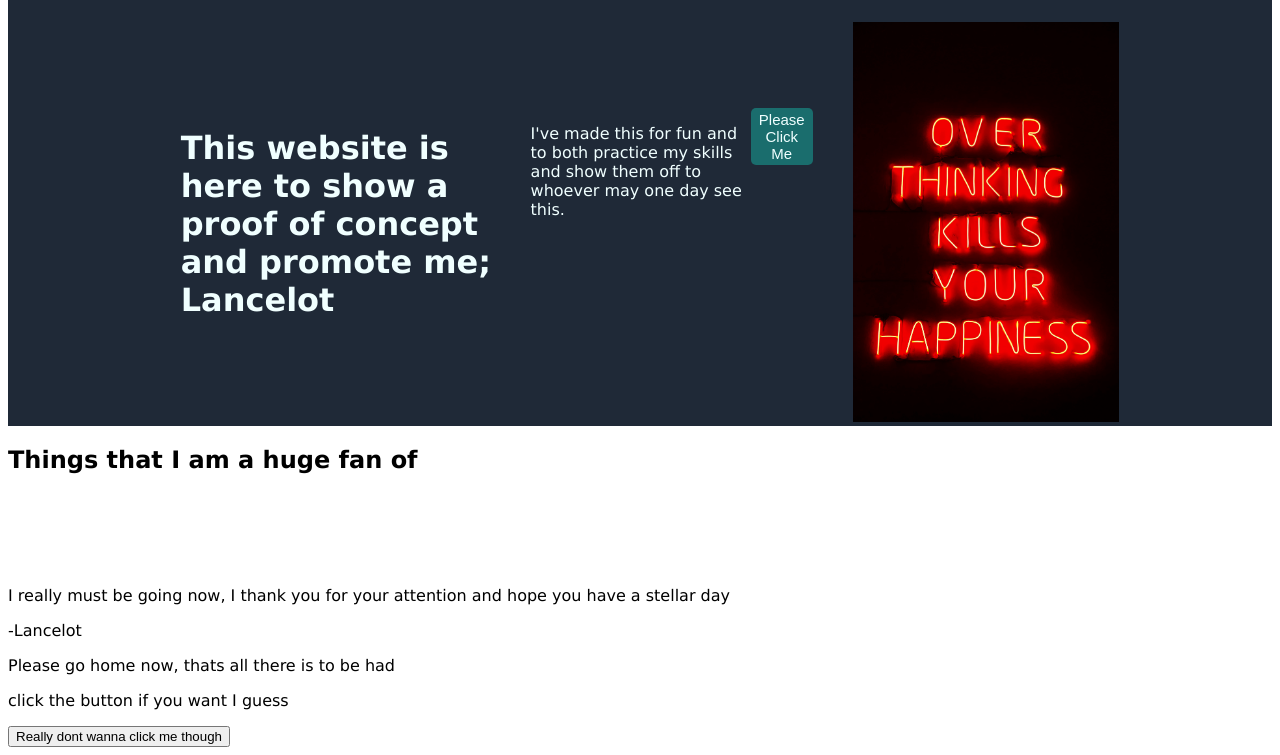
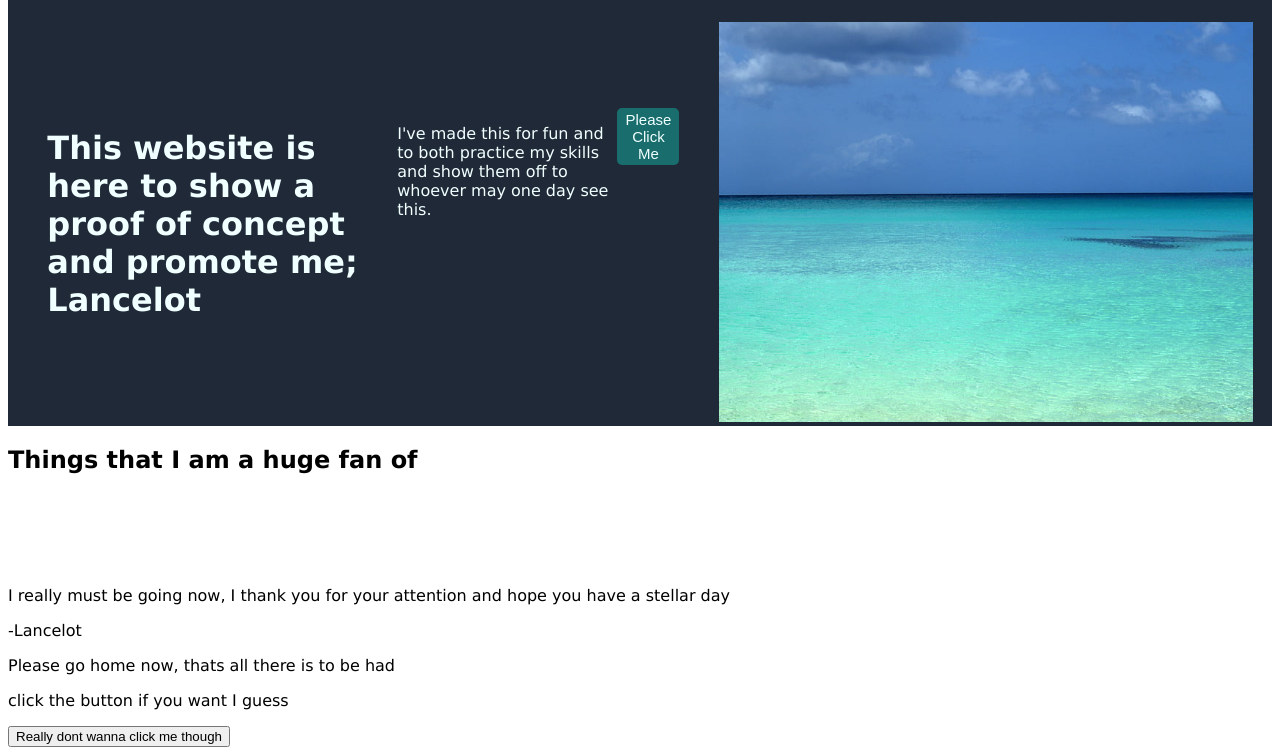
Before and after one commit to lancekraft7/landing_page, a plain HTML site: page index.html in a window 1280 px wide. Shown: the part 69-824 px from the top of the page. Drawn offline with Linux system fonts and the light colour scheme.

Commit message:
changed picture

```diff
--- a/index.html
+++ b/index.html
@@ -26,7 +26,7 @@
 
         </div>
         <div class="oneright">
-         <img src="overthink.jpg" alt="neon sign which says overthinking kills your happiness" style="height: 400px;">
+         <img src="ocean.jpg" alt="neon sign which says overthinking kills your happiness" style="height: 400px;">
 
         </div>
 
```
Also changed, not shown: ocean.jpg (added).
